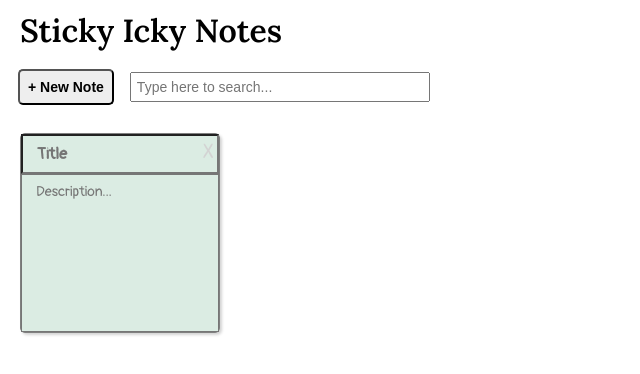
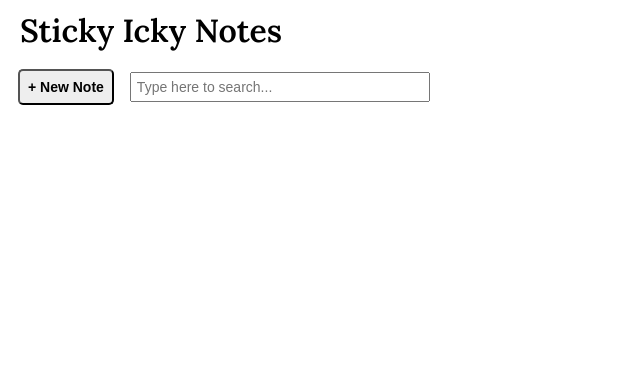
Before and after one commit to ryanjeffrey/react-greenfield-sticky-note-project, a React (Create React App) app: page / in a window 1280 px wide. Shown: the top 374 px of the page, without its empty margins (0-640 px from the left). Built offline with nearby package versions, Linux system fonts and the light colour scheme; a web font is replaced by a local one.

Commit message:
Made sticky note text editable

```diff
--- a/src/App.js
+++ b/src/App.js
@@ -7,14 +7,7 @@ for this application, delegating rendering logic to
 presentational components. */
 class App extends Component {
   state = {
-    notes: [
-      {
-        id: Date.now(),
-        title: "",
-        description: "",
-        doesMatchSearch: true
-      }
-    ],
+    notes: [],
     searchText: ""
   };
   addNote = () => {
@@ -27,11 +20,36 @@ class App extends Component {
     var newNotes = [newNote, ...this.state.notes];
     this.setState({ notes: newNotes });
   };
+  onType = (editMeId, updatedKey, updatedValue) => {
+    /* this event handler updates sticky note text fields
+      - editMeId: the id of the note that the user typed in
+      - updatedKey: which field was edited? 'title' or 'description'
+      - updatedValue: new value of edited field */
+    var updateIdMatch = (note) => {
+      if (note.id !== editMeId) {
+        return note;
+      } else {
+        if (updatedKey === "title") {
+          return {
+            ...note,
+            title: updatedValue
+          };
+        } else {
+          return {
+            ...note,
+            description: updatedValue
+          };
+        }
+      }
+    };
+    var updatedNotes = this.state.notes.map(updateIdMatch);
+    this.setState({ notes: updatedNotes });
+  };
   render() {
     return (
       <div>
         <Header searchText={this.state.searchText} addNote={this.addNote} />
-        <NotesList notes={this.state.notes} />
+        <NotesList notes={this.state.notes} onType={this.onType} />
       </div>
     );
   }
--- a/src/Note.js
+++ b/src/Note.js
@@ -1,20 +1,44 @@
-import React from "react";
+import React, { Component } from "react";
 
-var Note = (props) => (
+/* This presentational component renders a single
+list item element with two text input fields,
+one for the note's title and one for the note's
+description. When the user types in these fields,
+functions that are passed to this component
+as props are used to update the state of the
+corresponding note object in the state of the
+App component  */
+class Note extends Component {
+  updateTitle = (e) => {
+    var updatedValue = e.target.value;
+    var editMeId = this.props.note.id;
+    this.props.onType(editMeId, "title", updatedValue);
+  };
+  updateDescription = (e) => {
+    var updatedValue = e.target.value;
+    var editMeId = this.props.note.id;
+    this.props.onType(editMeId, "description", updatedValue);
+  };
+  render() {
+    return (
       <li className="note">
         <input
           type="text"
           placeholder="Title"
           className="note__title"
-      value={props.note.title}
+          value={this.props.note.title}
+          onChange={this.updateTitle}
         />
         <textarea
           placeholder="Description..."
           className="note__description"
-      value={props.note.description}
+          value={this.props.note.description}
+          onChange={this.updateDescription}
         />
         <span className="note__delete">X</span>
       </li>
     );
+  }
+}
 
 export default Note;
--- a/src/NotesList.js
+++ b/src/NotesList.js
@@ -2,9 +2,12 @@ import React from "react";
 import Note from "./Note.js";
 
 var keepSearchMatches = (note) => note.doesMatchSearch;
-var renderNote = (note) => <Note note={note} key={note.id} />;
 
 var NotesList = (props) => {
+  var renderNote = (note) => (
+    <Note note={note} key={note.id} onType={props.onType} />
+  );
+
   var searchMatches = props.notes.filter(keepSearchMatches);
   var noteElements = searchMatches.map(renderNote);
   return <ul className="notes-list">{noteElements}</ul>;
```
Lines whose indentation alone changed are shown as unchanged.
